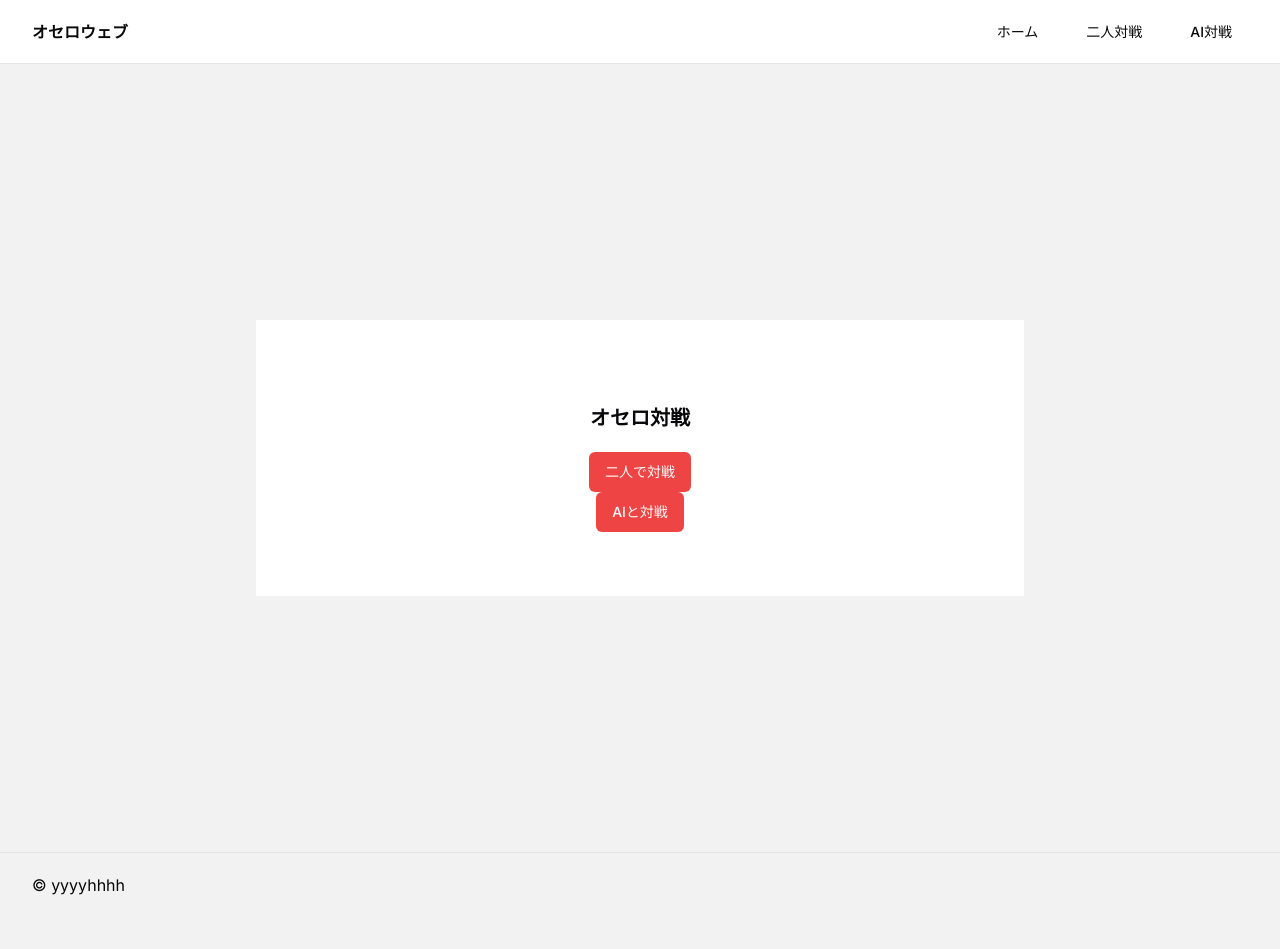
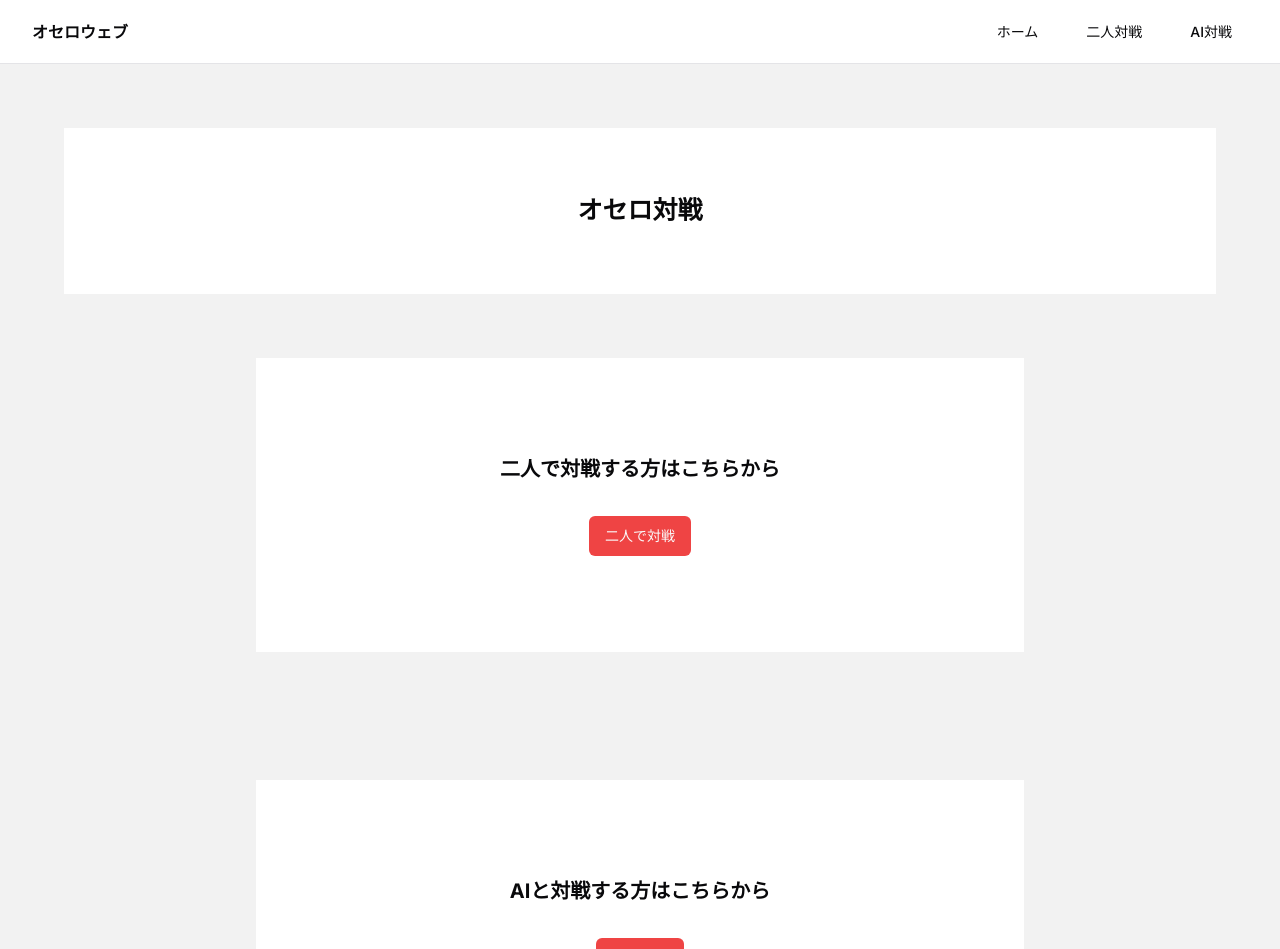
Before and after one commit to tztechno/othello_forked, a Next.js app: page / in a window 1280 px wide. Shown: the top 949 px of the page. Before the commit the page ends 916 px from the top, so only its background shows below. Built offline with nearby package versions, Linux system fonts and the light colour scheme.

Commit message:
１４回目コミット

```diff
--- a/app/match/page.tsx
+++ b/app/match/page.tsx
@@ -72,7 +72,7 @@ export default function Match() {
     };
     return(
         <div className='flex flex-col items-center'>
-            <p>二人で対戦する</p>
+            <h2 className='font-bold' style={{fontSize: `25px`}}>二人で対戦する</h2>
             <Board board={board} onCellClick={cellClick}/>
             {!winner && <p>{nowPlayer}のターン</p>}
             {!winner && <p>黒：{countPiece(board).countBlack}　　白：{countPiece(board).countWhite}</p>}
--- a/app/page.tsx
+++ b/app/page.tsx
@@ -9,16 +9,30 @@ import { useState } from 'react';
 export default function Home() {
 
     return(
-      <div className='flex flex-col items-center' style={{background: `#FFF`, margin:`20%`, padding: `5%`}}>
-        <h2 className="font-bold" style={{fontSize: `20px`, margin: `3%`}}>
-          オセロ対戦
-        </h2>
-        <Button variant="destructive" asChild>
+      <div className='flex flex-col items-center'>
+        <div className='flex flex-col items-center' style={{background: `#FFF`, margin:`20%`, marginTop: '5%', marginBottom: '5%', padding: `5%`, width: '90%'}}>
+          <h2 className="font-bold" style={{fontSize: `25px`}}>
+            オセロ対戦
+          </h2>
+        </div>
+
+        <div className='flex flex-col items-center' style={{background: `#FFF`, margin:`20%`, marginTop: '0%', marginBottom: '5%', padding: `5%`, width: '60%'}}>
+          <h3 className="font-bold" style={{fontSize: `20px`, marginTop: '5%'}}>
+            二人で対戦する方はこちらから
+          </h3>
+          <Button variant="destructive" asChild style={{margin: `5%`}}>
             <Link href="/match">二人で対戦</Link>
-        </Button>
-        <Button variant="destructive" asChild>
+          </Button>
+        </div>
+        <div className='flex flex-col items-center' style={{background: `#FFF`, margin:`20%`, marginTop: '5%', marginBottom: '5%', padding: `5%`, width: '60%'}}>
+          <h3 className="font-bold" style={{fontSize: `20px`, marginTop: '5%'}}>
+            AIと対戦する方はこちらから
+          </h3>
+          <Button variant="destructive" asChild style={{margin: `5%`}}>
             <Link href="/vsAI">AIと対戦</Link>
-        </Button>
+          </Button>
+        </div>
+
       </div>
     );
 }
--- a/app/vsAI/page.tsx
+++ b/app/vsAI/page.tsx
@@ -181,7 +181,7 @@ export default function VsAI() {
     };
     return(
         <div className='flex flex-col items-center'>
-            <p>AIと対戦する</p>
+            <h2 className='font-bold' style={{fontSize: `25px`}}>AIと対戦する</h2>
             <Board board={board} onCellClick={cellClick}/>
             {!winner && <p>{playingPlayer}のターン</p>}
             {!winner && <p>黒：{countPiece(board).countBlack}　　白：{countPiece(board).countWhite}</p>}
```
